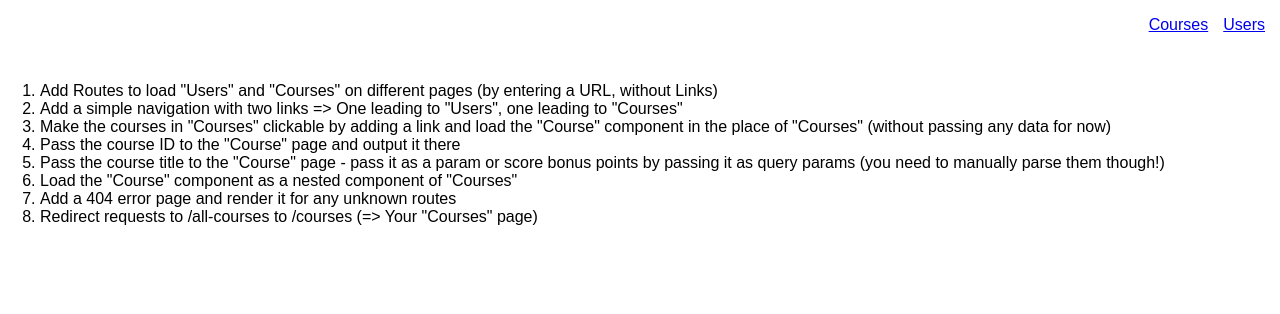
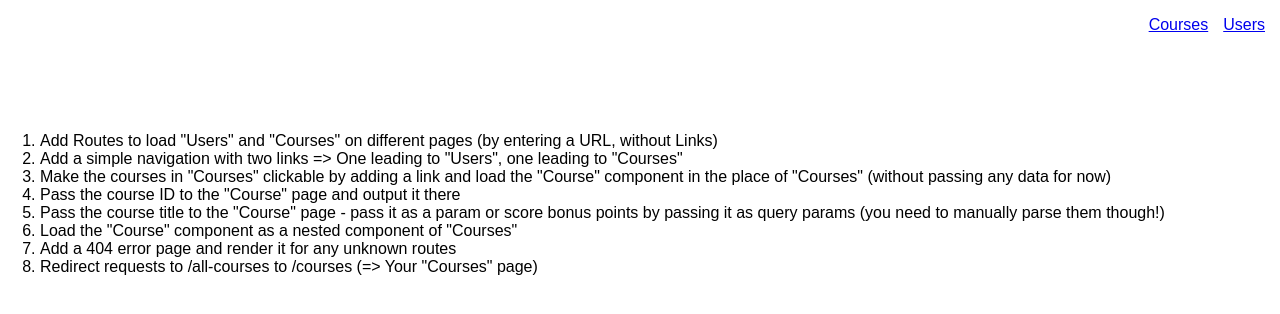
Before and after one commit to mahdouglass/react-routing-example, a React (Create React App) app: page / in a window 1280 px wide. Shown: the top 314 px of the page. Built offline with nearby package versions, Linux system fonts and the light colour scheme.

Commit message:
Add more separation between instructions and other content

```diff
--- a/src/App.js
+++ b/src/App.js
@@ -9,7 +9,7 @@ class App extends Component {
       <BrowserRouter>
       <div className="App">
         <Nav></Nav>
-        <ol style={{textAlign: 'left'}}>
+        <ol style={{textAlign: 'left', paddingTop: '50px'}}>
           <li>Add Routes to load "Users" and "Courses" on different pages (by entering a URL, without Links)</li>
           <li>Add a simple navigation with two links => One leading to "Users", one leading to "Courses"</li>
           <li>Make the courses in "Courses" clickable by adding a link and load the "Course" component in the place of "Courses" (without passing any data for now)</li>
```
